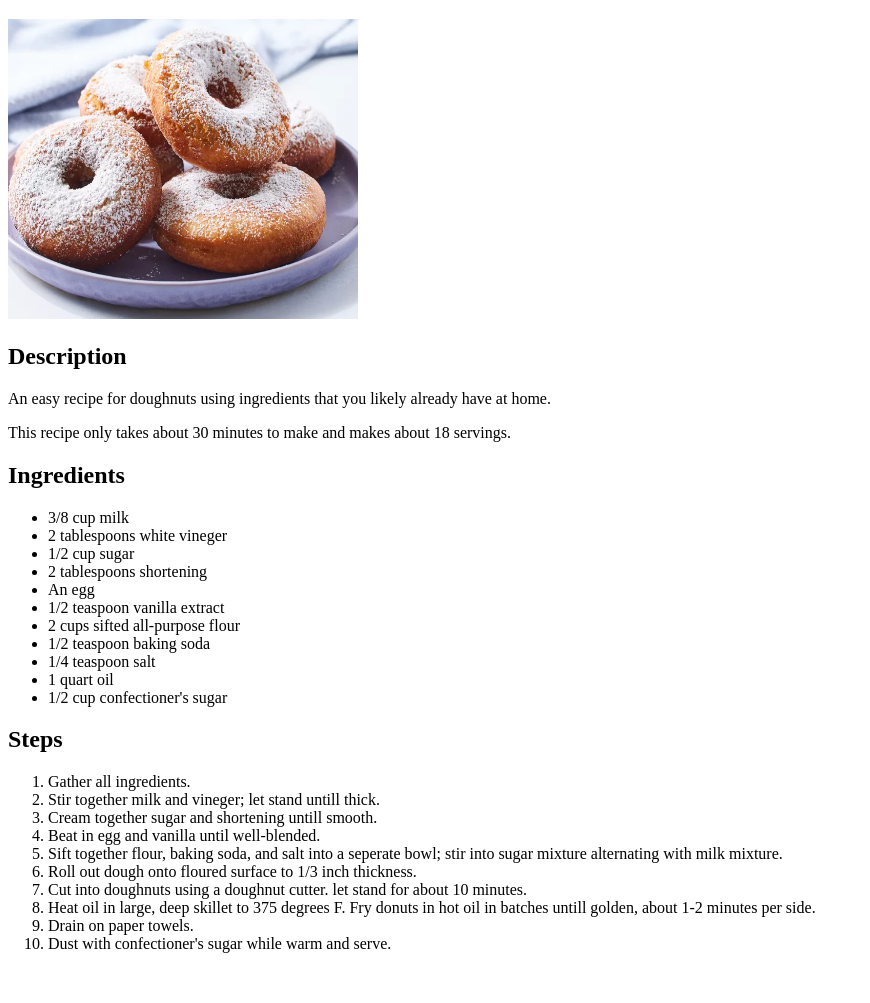
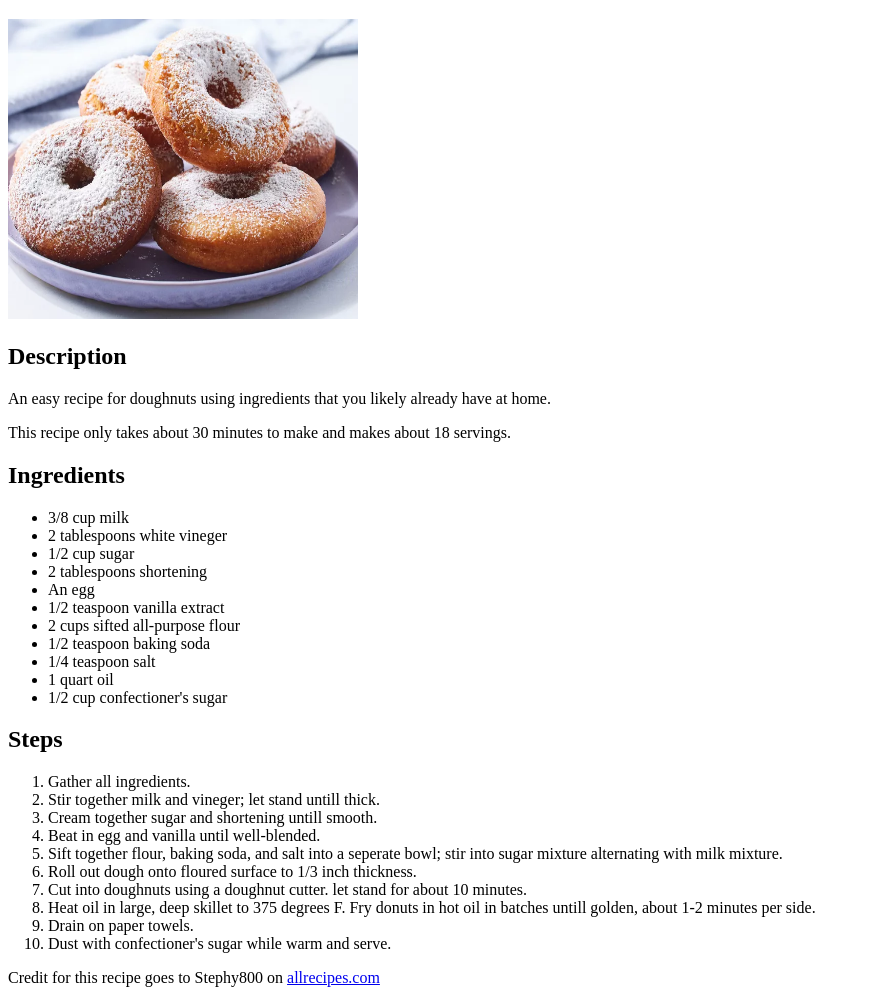
Before and after one commit to rootgm/odin-recipes, a plain HTML site: page recipes/donut.html in a window 1280 px wide. Shown: the part 61-1064 px from the top of the page, without its empty margins (0-870 px from the left). Before the commit the page ends 1030 px from the top, so only its background shows below. Drawn offline with Linux system fonts and the light colour scheme.

Commit message:
Add recipe credit

```diff
--- a/recipes/donut.html
+++ b/recipes/donut.html
@@ -51,5 +51,7 @@
             <li>Dust with confectioner's sugar while warm and serve.</li>
         </ol>
 
+        <p>Credit for this recipe goes to Stephy800 on <a href="https://www.allrecipes.com/recipe/72964/super-easy-doughnuts/" rel="noopener noreferrer">allrecipes.com</a></p>
+
     </body>
 </html>
```
